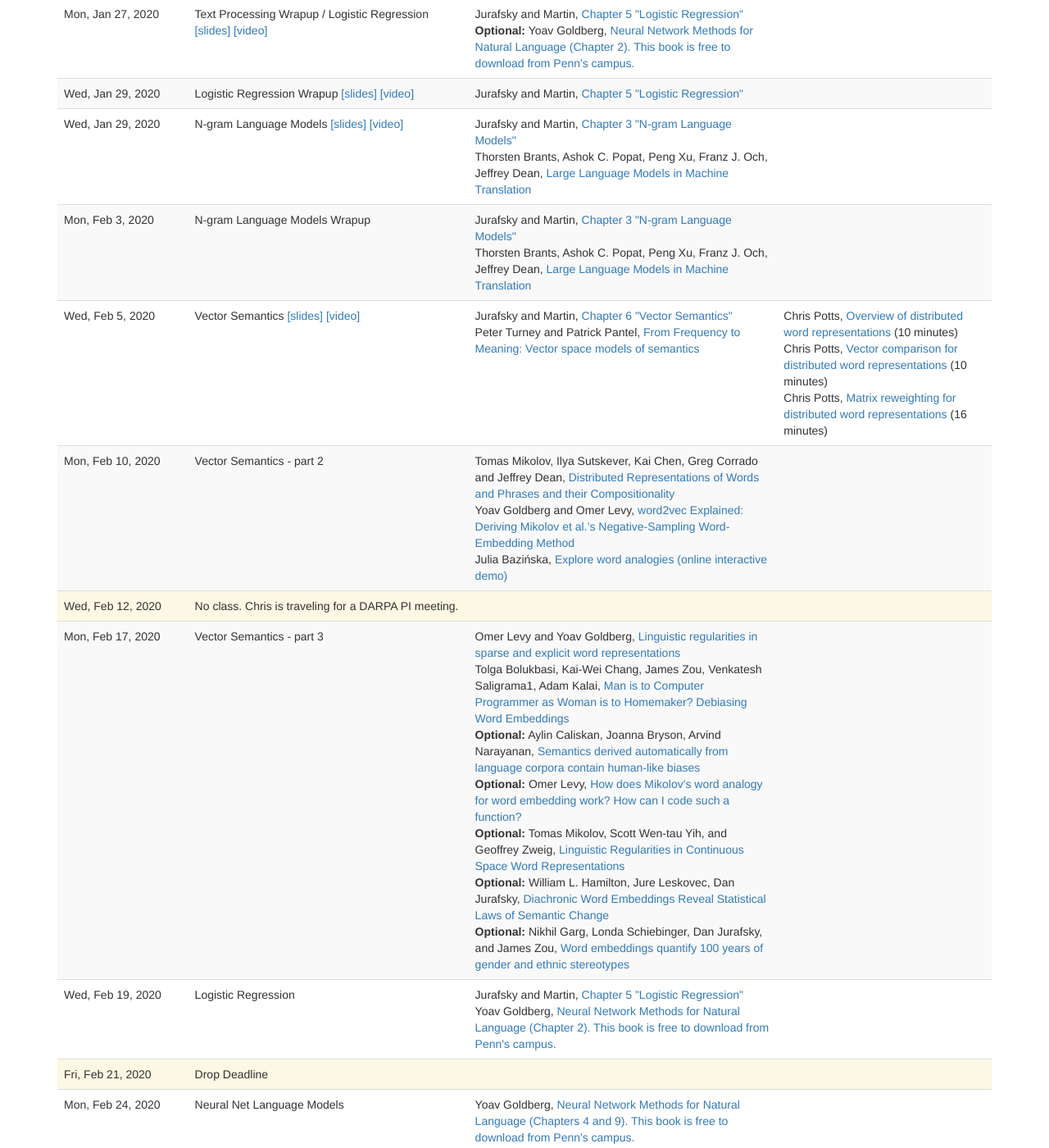
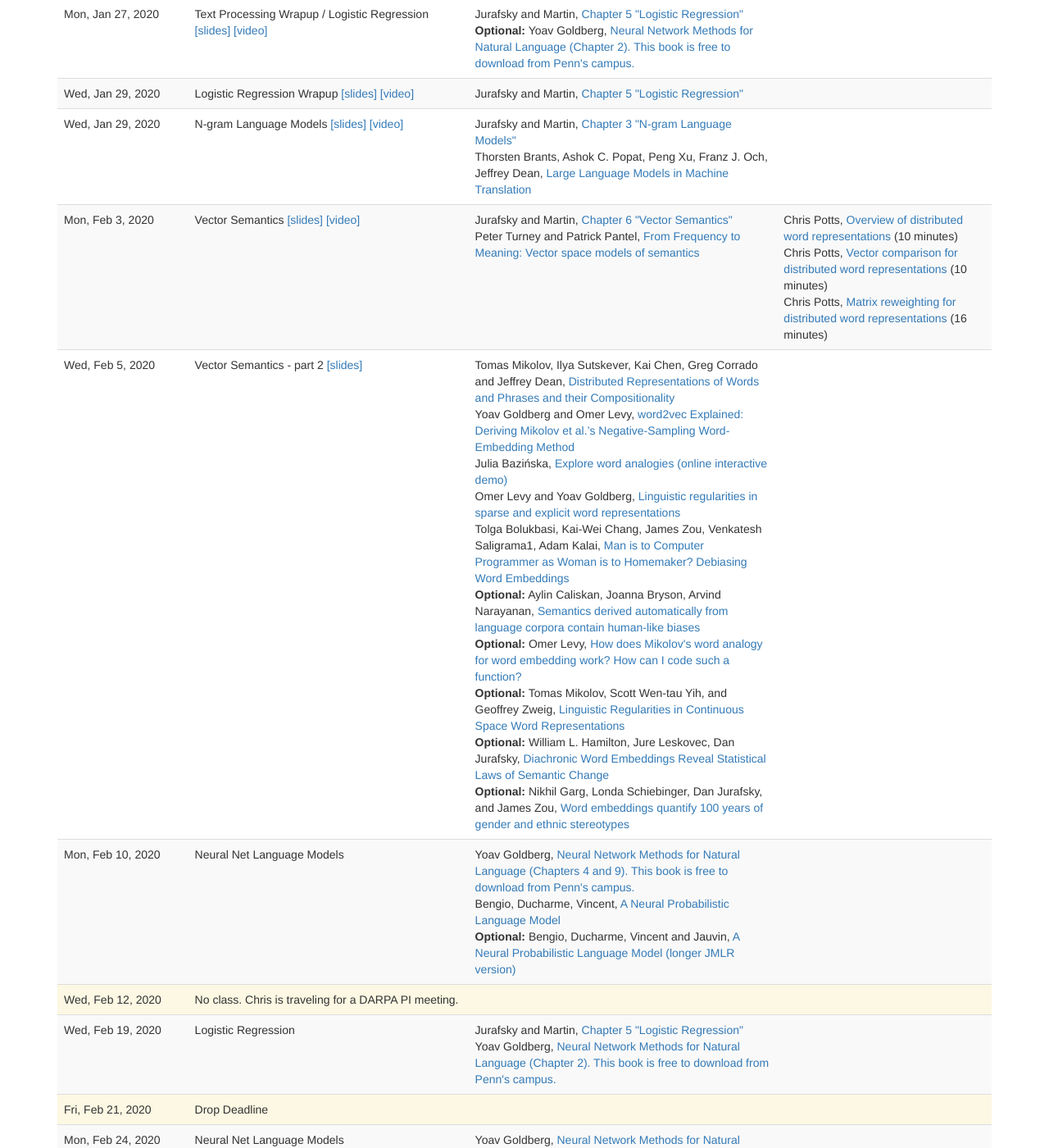
Before and after one commit to computational-linguistics-class/computational-linguistics-class.github.io, a Jekyll site: the page built from lectures.md, in a window 1280 px wide and 1400 px high, scrolled down 603 px. Shown: the whole window at 82% size. Built offline with Jekyll 4.4.1, drawn with Linux system fonts in a browser that asks for light colours; nearby versions of some CDN libraries; a script that is not in the unit is left out.

Commit message:
Slides and schedule update

```diff
--- a/_data/lectures.yaml
+++ b/_data/lectures.yaml
@@ -92,22 +92,9 @@
       title: Large Language Models in Machine Translation
       authors: Thorsten Brants, Ashok C. Popat, Peng Xu, Franz J. Och, Jeffrey Dean
       url: http://www.aclweb.org/anthology/D07-1090.pdf
+
 -
   date: 2020-02-03
-  old_slides: 04-n-gram-language-models.pdf
-  title: N-gram Language Models Wrapup
-  slides_credit: Jurafsky and Martin
-  readings:
-    -
-      title: Chapter 3 "N-gram Language Models"
-      authors: Jurafsky and Martin
-      url: https://web.stanford.edu/~jurafsky/slp3/3.pdf
-    -
-      title: Large Language Models in Machine Translation
-      authors: Thorsten Brants, Ashok C. Popat, Peng Xu, Franz J. Och, Jeffrey Dean
-      url: http://www.aclweb.org/anthology/D07-1090.pdf
--
-  date: 2020-02-05
   slides: 05-vector-semantics.pdf
   title: Vector Semantics
   slides_credit: Dan Jurafsky
@@ -139,8 +126,8 @@
       url: https://www.youtube.com/watch?v=WFySbJ3FGcM&index=3&list=PLfmUaIBTH8exY7fZnJss508Bp8k1R8ASG
       length: 16 minutes
 -
-  date: 2020-02-10
-  old_slides: 06-vector-semantics-part-2.pdf
+  date: 2020-02-05
+  slides: 06-vector-semantics-part-2.pdf
   title: Vector Semantics - part 2
   slides_credit: Dan Jurafsky
   readings:
@@ -156,16 +143,6 @@
       title: Explore word analogies (online interactive demo)
       authors: Julia Bazińska
       url: https://lamyiowce.github.io/word2viz/
--
-  date: 2020-02-12
-  title: No class.  Chris is traveling for a DARPA PI meeting.
-  type: no_lecture
--
-  date: 2020-02-17
-  old_slides: 06-vector-semantics-part-3.pdf
-  title: Vector Semantics - part 3
-  slides_credit: Dan Jurafsky
-  readings:
     -
       title: Linguistic regularities in sparse and explicit word representations
       authors:  Omer Levy and Yoav Goldberg
@@ -201,6 +178,30 @@
       authors:  Nikhil Garg, Londa Schiebinger, Dan Jurafsky, and James Zou
       url: https://www.pnas.org/content/115/16/E3635.short
       optional: true
+-
+  date: 2020-02-10
+  old_slides: 08-neural-networks.pdf
+  title: Neural Net Language Models
+  lecture_notes: slides/08-neural-network-language-models-lecture-notes.pdf
+  slides_credit:
+  readings:
+    -
+      title: Neural Network Methods for Natural Language (Chapters 4 and 9).  This book is free to download from Penn's campus.
+      authors: Yoav Goldberg
+      url: https://www.morganclaypool.com/doi/abs/10.2200/S00762ED1V01Y201703HLT037
+    -
+      title: A Neural Probabilistic Language Model
+      authors: Bengio, Ducharme, Vincent
+      url: https://papers.nips.cc/paper/1839-a-neural-probabilistic-language-model.pdf
+    -
+      title: A Neural Probabilistic Language Model (longer JMLR version)
+      authors: Bengio, Ducharme, Vincent and Jauvin
+      url: http://www.jmlr.org/papers/volume3/bengio03a/bengio03a.pdf
+      optional: true
+-
+  date: 2020-02-12
+  title: No class.  Chris is traveling for a DARPA PI meeting.
+  type: no_lecture
 -
   date: 2020-02-19
   old_slides: 07-logistic-regression.pdf
```
